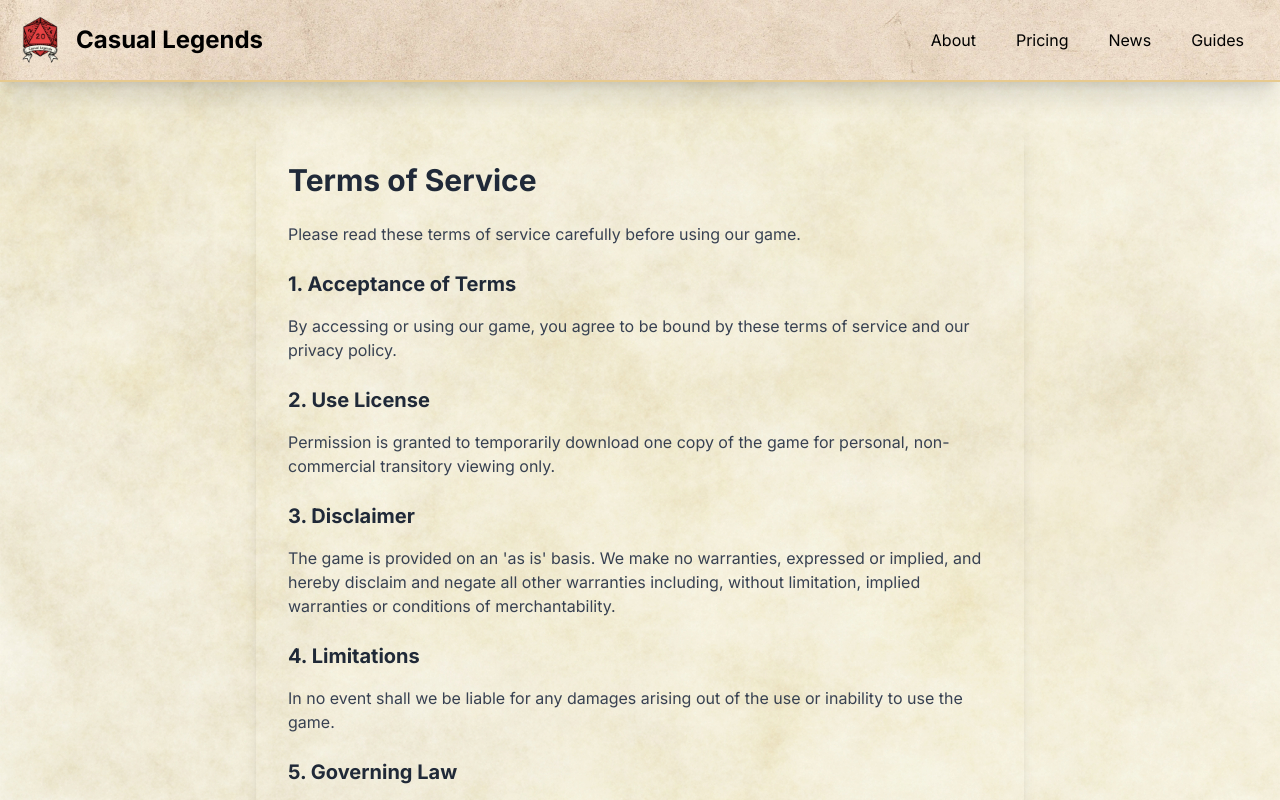
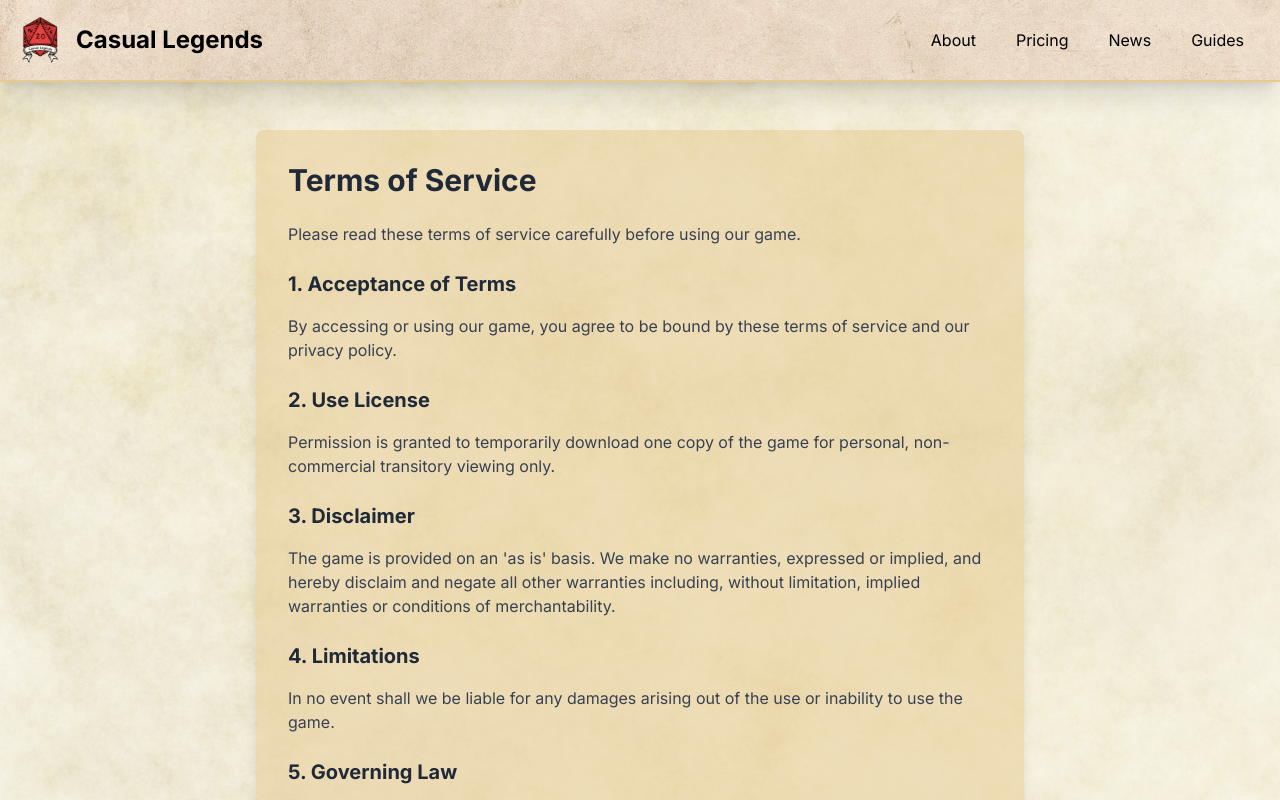
Before and after one commit to jazzgibran/ssrcasuallegends, a Next.js app: page /terms in a window 1280 px wide. Shown: the top 800 px of the page. Built offline with nearby package versions, Linux system fonts and the light colour scheme.

Commit message:
little updates

```diff
--- a/src/app/components/Footer.jsx
+++ b/src/app/components/Footer.jsx
@@ -137,7 +137,7 @@ const Footer = () => {
                             </svg>
                             Lorem ipsum
                         </p>
-                        <p className="mb-4 flex items-center justify-center md:justify-start">
+                        <p className="mb-4 flex items-center justify-center lg:justify-start">
                             <svg
                                 xmlns="http://www.w3.org/2000/svg"
                                 viewBox="0 0 24 24"
@@ -150,7 +150,7 @@ const Footer = () => {
                             </svg>
                             Loremipsum@gmail.com
                         </p>
-                        <p className="mb-4 flex items-center justify-center md:justify-start">
+                        <p className="mb-4 flex items-center justify-center lg:justify-start">
                             <svg
                                 xmlns="http://www.w3.org/2000/svg"
                                 viewBox="0 0 24 24"
@@ -163,7 +163,7 @@ const Footer = () => {
                             </svg>
                             + 01 234 567 88
                         </p>
-                        <p className="flex items-center justify-center md:justify-start">
+                        <p className="flex items-center justify-center lg:justify-start">
                             <svg
                                 xmlns="http://www.w3.org/2000/svg"
                                 viewBox="0 0 24 24"
--- a/src/app/terms/page.jsx
+++ b/src/app/terms/page.jsx
@@ -2,7 +2,7 @@ const TermsOfService = () => {
   return (
     <div className="min-h-screen flex flex-col justify-center items-center">
       <div className="py-12 px-4 sm:px-6 lg:px-8 max-w-7xl mx-auto">
-        <div className="max-w-3xl mx-auto p-8 shadow-lg rounded-lg">
+        <div className="max-w-3xl mx-auto bg-Putty bg-opacity-50 p-8 shadow-lg rounded-lg">
           <h1 className="text-3xl font-bold text-gray-800 mb-6">Terms of Service</h1>
           <p className="text-gray-700 mb-6">
             Please read these terms of service carefully before using our game.
```
